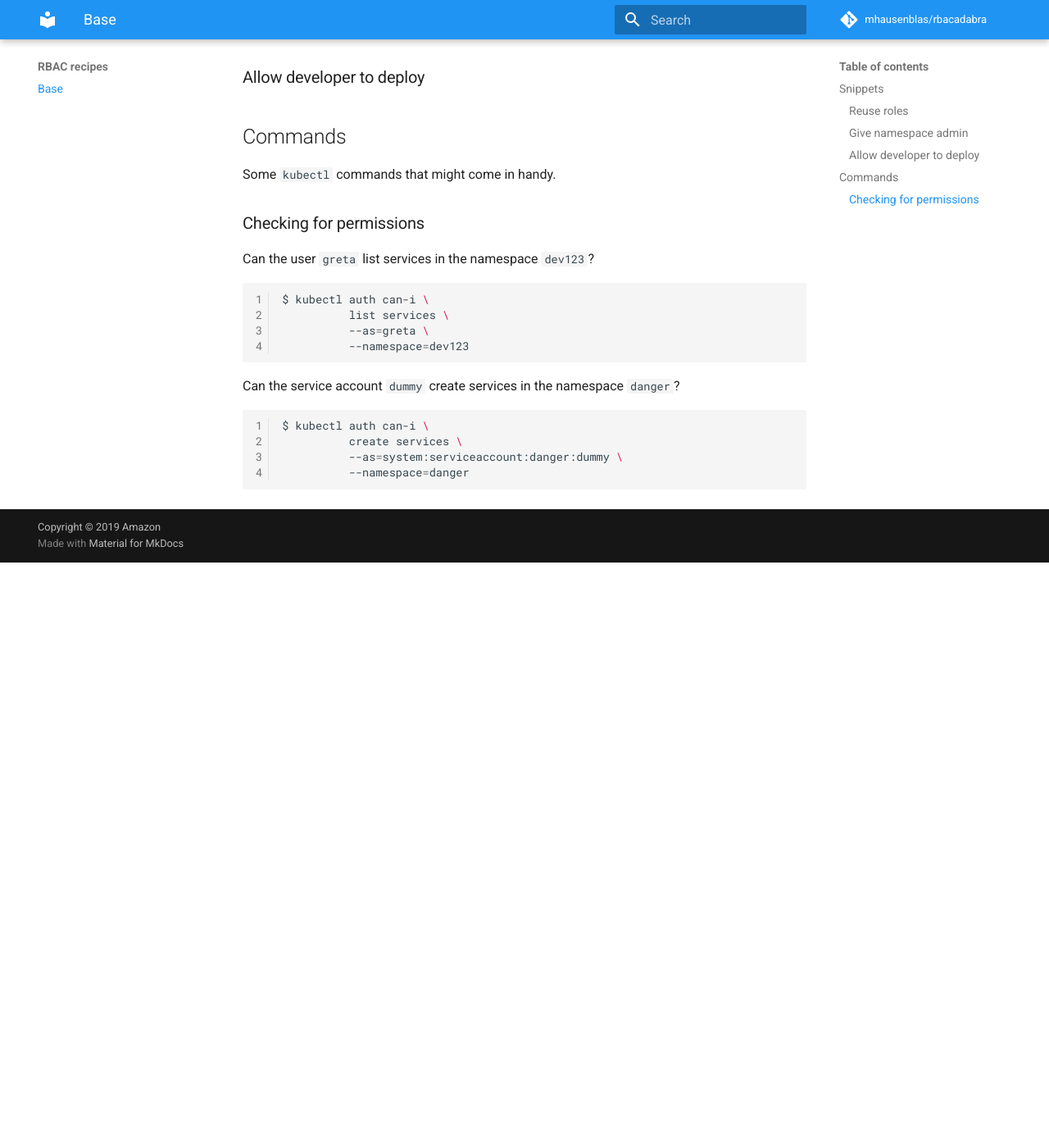
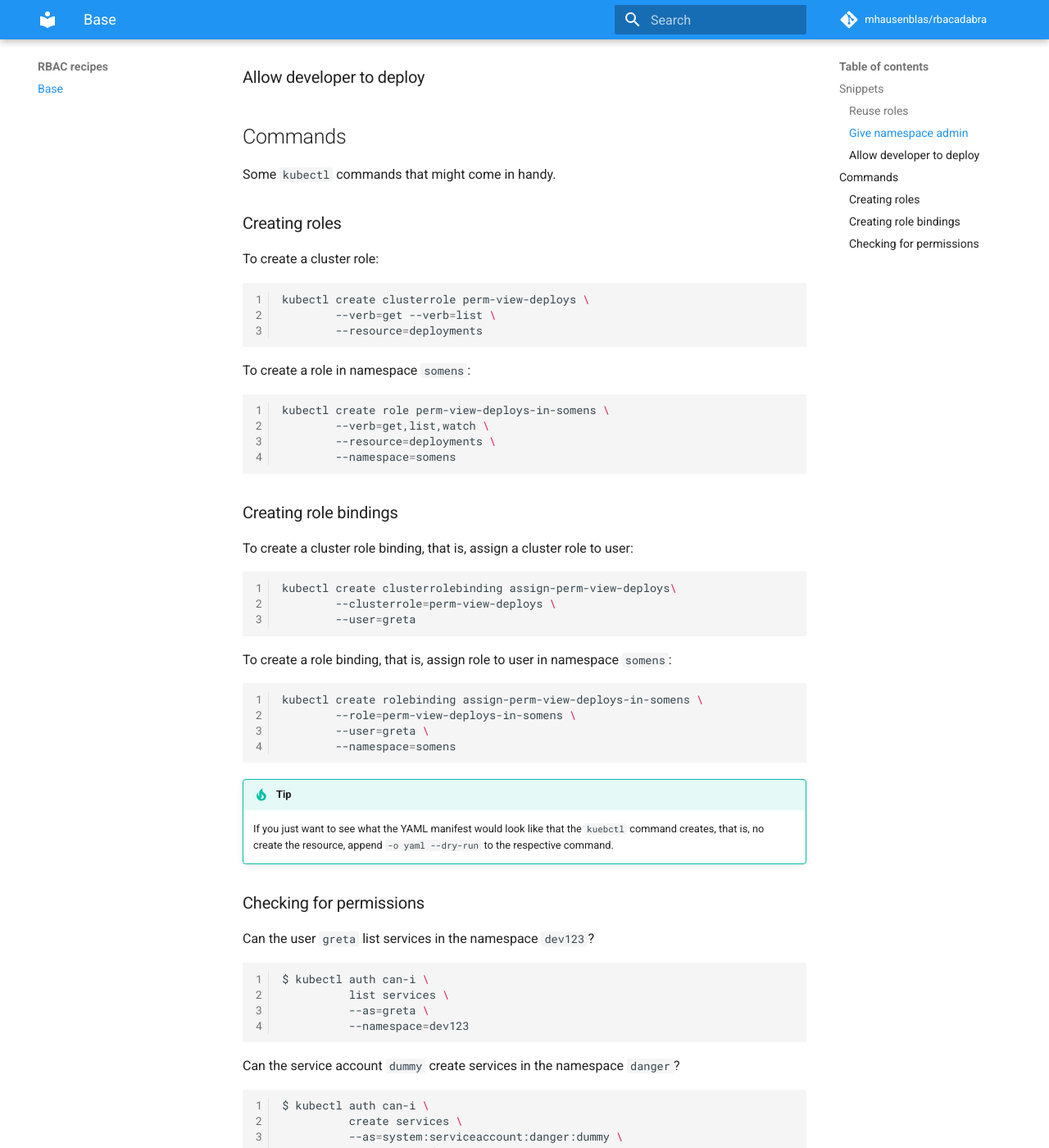
Before and after one commit to mhausenblas/rbacadabra, an MkDocs documentation site: the page built from docs/index.md, in a window 1280 px wide and 1400 px high, scrolled down 1238 px. Shown: the whole window at 82% size. Built offline with MkDocs 1.6.1 and Material for MkDocs 9.7.7, drawn with Linux system fonts in a browser that asks for light colours; comment, search, counter and statistics services are not loaded; before the commit the page ends 1924 px from its top, so only the background shows below that.

Commit message:
adds commands

````diff
--- a/docs/index.md
+++ b/docs/index.md
@@ -53,6 +53,47 @@ subjects:
 
 Some `kubectl` commands that might come in handy.
 
+### Creating roles
+
+To create a cluster role:
+
+```sh
+kubectl create clusterrole perm-view-deploys \
+        --verb=get --verb=list \
+        --resource=deployments
+```
+
+To create a role in namespace `somens`:
+
+```sh
+kubectl create role perm-view-deploys-in-somens \
+        --verb=get,list,watch \
+        --resource=deployments \
+        --namespace=somens
+```
+
+### Creating role bindings
+
+To create a cluster role binding, that is, assign a cluster role to user:
+
+```sh
+kubectl create clusterrolebinding assign-perm-view-deploys\
+        --clusterrole=perm-view-deploys \
+        --user=greta
+```
+
+To create a role binding, that is, assign role to user in namespace `somens`:
+
+```sh
+kubectl create rolebinding assign-perm-view-deploys-in-somens \
+        --role=perm-view-deploys-in-somens \
+        --user=greta \
+        --namespace=somens
+```
+
+!!! tip
+    If you just want to see what the YAML manifest would look like that the `kuebctl` command creates, that is, no create the resource, append `-o yaml --dry-run` to the respective command.
+
 ### Checking for permissions
 
 Can the user `greta` list services in the namespace `dev123`?
````
